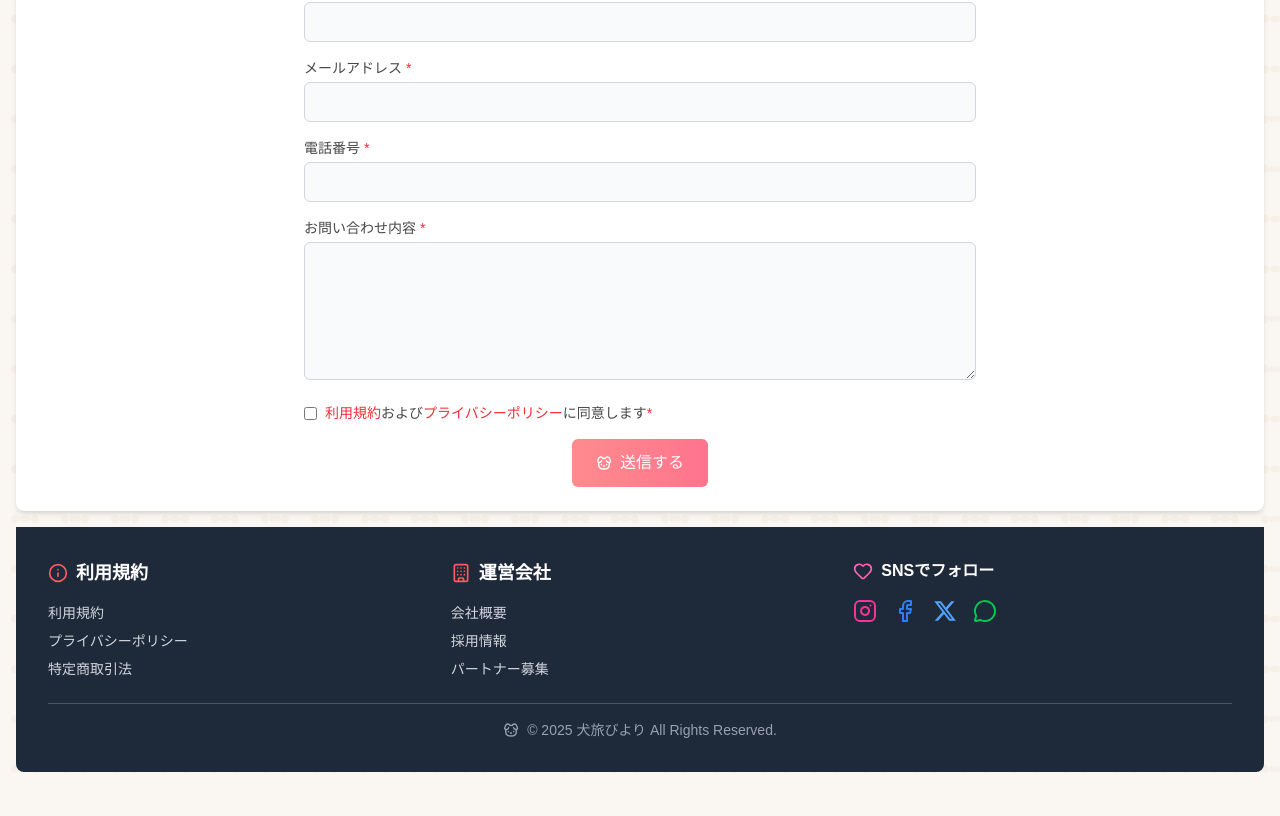
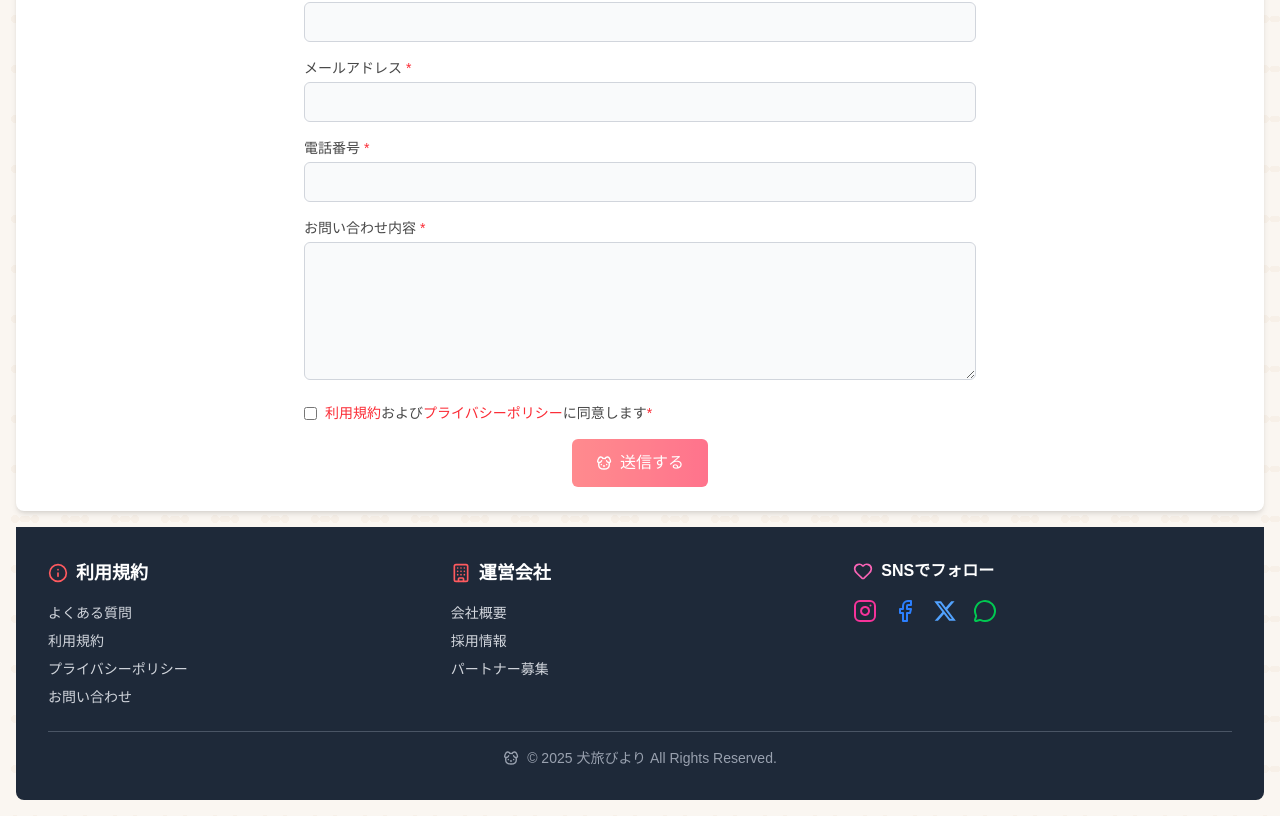
Before and after one commit to comarpy/inutabi-biyori, a Next.js app: page /business-contact in a window 1280 px wide. Shown: the part 456-1272 px from the top of the page. Before the commit the page ends 1244 px from the top, so only its background shows below. Built offline with nearby package versions, Linux system fonts and the light colour scheme.

Commit message:
フッターの「よくある質問」リンクを/faqに修正し、全ページに統一して追加

```diff
--- a/src/app/business-contact/page.tsx
+++ b/src/app/business-contact/page.tsx
@@ -189,9 +189,10 @@ export default function BusinessContactPage() {
                 利用規約
               </h3>
               <ul className="space-y-2 text-sm text-gray-300">
+                <li><Link href="/faq" className="hover:text-white transition-colors">よくある質問</Link></li>
                 <li><Link href="/terms" className="hover:text-white transition-colors">利用規約</Link></li>
                 <li><Link href="/privacy" className="hover:text-white transition-colors">プライバシーポリシー</Link></li>
-                <li><Link href="#" className="hover:text-white transition-colors">特定商取引法</Link></li>
+                <li><Link href="/contact" className="hover:text-white transition-colors">お問い合わせ</Link></li>
               </ul>
             </div>
 
--- a/src/app/contact/page.tsx
+++ b/src/app/contact/page.tsx
@@ -219,7 +219,7 @@ export default function ContactPage() {
                   サポート
                 </div>
                 <ul className="space-y-2 text-sm">
-                  <li><Link href="/contact" className="text-gray-300 hover:text-white hover:underline cursor-pointer transition-colors">よくある質問</Link></li>
+                  <li><Link href="/faq" className="text-gray-300 hover:text-white hover:underline cursor-pointer transition-colors">よくある質問</Link></li>
                   <li><Link href="/contact" className="text-gray-300 hover:text-white hover:underline cursor-pointer transition-colors">お問い合わせ</Link></li>
                   <li><Link href="/terms" className="text-gray-300 hover:text-white hover:underline cursor-pointer transition-colors">利用規約</Link></li>
                   <li><Link href="/privacy" className="text-gray-300 hover:text-white hover:underline cursor-pointer transition-colors">プライバシーポリシー</Link></li>
--- a/src/app/global-error.tsx
+++ b/src/app/global-error.tsx
@@ -161,9 +161,10 @@ export default function GlobalError({
                     利用規約
                   </h3>
                   <ul className="space-y-2 text-sm text-gray-300">
+                    <li><a href="/faq" className="hover:text-white transition-colors cursor-pointer">よくある質問</a></li>
                     <li><a href="/terms" className="hover:text-white transition-colors cursor-pointer">利用規約</a></li>
                     <li><a href="/privacy" className="hover:text-white transition-colors cursor-pointer">プライバシーポリシー</a></li>
-                    <li><a href="#" className="hover:text-white transition-colors cursor-pointer">特定商取引法</a></li>
+                    <li><a href="/contact" className="hover:text-white transition-colors cursor-pointer">お問い合わせ</a></li>
                   </ul>
                 </div>
 
--- a/src/app/hotel/[id]/page.tsx
+++ b/src/app/hotel/[id]/page.tsx
@@ -475,9 +475,10 @@ function HotelDetailContent() {
                   利用規約
                 </h3>
                 <ul className="space-y-2 text-sm text-gray-300">
-                  <li className="cursor-pointer hover:text-white">プライバシーポリシー</li>
-                  <li className="cursor-pointer hover:text-white">特定商取引法</li>
-                  <li className="cursor-pointer hover:text-white">キャンセルポリシー</li>
+                  <li><Link href="/faq" className="cursor-pointer hover:text-white">よくある質問</Link></li>
+                  <li><Link href="/privacy" className="cursor-pointer hover:text-white">プライバシーポリシー</Link></li>
+                  <li><Link href="/terms" className="cursor-pointer hover:text-white">利用規約</Link></li>
+                  <li><Link href="/contact" className="cursor-pointer hover:text-white">お問い合わせ</Link></li>
                 </ul>
               </div>
               <div>
--- a/src/app/not-found.tsx
+++ b/src/app/not-found.tsx
@@ -92,9 +92,10 @@ export default function NotFound() {
                     利用規約
                   </h3>
                   <ul className="space-y-2 text-sm text-gray-300">
+                    <li><Link href="/faq" className="hover:text-white transition-colors">よくある質問</Link></li>
                     <li><Link href="/terms" className="hover:text-white transition-colors">利用規約</Link></li>
                     <li><Link href="/privacy" className="hover:text-white transition-colors">プライバシーポリシー</Link></li>
-                    <li><Link href="#" className="hover:text-white transition-colors">特定商取引法</Link></li>
+                    <li><Link href="/contact" className="hover:text-white transition-colors">お問い合わせ</Link></li>
                   </ul>
                 </div>
 
--- a/src/app/page.tsx
+++ b/src/app/page.tsx
@@ -456,7 +456,7 @@ function HomeContent() {
                   サポート
                 </div>
                 <ul className="space-y-2 text-sm">
-                  <li><Link href="/contact" className="text-gray-300 hover:text-white hover:underline cursor-pointer transition-colors">よくある質問</Link></li>
+                  <li><Link href="/faq" className="text-gray-300 hover:text-white hover:underline cursor-pointer transition-colors">よくある質問</Link></li>
                   <li><Link href="/contact" className="text-gray-300 hover:text-white hover:underline cursor-pointer transition-colors">お問い合わせ</Link></li>
                   <li><Link href="/terms" className="text-gray-300 hover:text-white hover:underline cursor-pointer transition-colors">利用規約</Link></li>
                   <li><Link href="/privacy" className="text-gray-300 hover:text-white hover:underline cursor-pointer transition-colors">プライバシーポリシー</Link></li>
--- a/src/app/privacy/page.tsx
+++ b/src/app/privacy/page.tsx
@@ -267,7 +267,7 @@ export default function PrivacyPolicyPage() {
                   サポート
                 </div>
                 <ul className="space-y-2 text-sm">
-                  <li><Link href="/contact" className="text-gray-300 hover:text-white hover:underline cursor-pointer transition-colors">よくある質問</Link></li>
+                  <li><Link href="/faq" className="text-gray-300 hover:text-white hover:underline cursor-pointer transition-colors">よくある質問</Link></li>
                   <li><Link href="/contact" className="text-gray-300 hover:text-white hover:underline cursor-pointer transition-colors">お問い合わせ</Link></li>
                   <li><Link href="/terms" className="text-gray-300 hover:text-white hover:underline cursor-pointer transition-colors">利用規約</Link></li>
                   <li><Link href="/privacy" className="text-gray-300 hover:text-white hover:underline cursor-pointer transition-colors">プライバシーポリシー</Link></li>
--- a/src/app/search/page.tsx
+++ b/src/app/search/page.tsx
@@ -574,6 +574,7 @@ function SearchContent() {
                       利用規約
                     </h5>
                     <ul className="space-y-1 text-gray-300">
+                      <li><Link href="/faq" className="hover:text-white cursor-pointer">よくある質問</Link></li>
                       <li><Link href="/privacy" className="hover:text-white cursor-pointer">プライバシーポリシー</Link></li>
                       <li><Link href="/terms" className="hover:text-white cursor-pointer">利用規約</Link></li>
                       <li><Link href="/contact" className="hover:text-white cursor-pointer">お問い合わせ</Link></li>
--- a/src/app/terms/page.tsx
+++ b/src/app/terms/page.tsx
@@ -223,7 +223,7 @@ export default function TermsOfServicePage() {
                   サポート
                 </div>
                 <ul className="space-y-2 text-sm">
-                  <li><Link href="/contact" className="text-gray-300 hover:text-white hover:underline cursor-pointer transition-colors">よくある質問</Link></li>
+                  <li><Link href="/faq" className="text-gray-300 hover:text-white hover:underline cursor-pointer transition-colors">よくある質問</Link></li>
                   <li><Link href="/contact" className="text-gray-300 hover:text-white hover:underline cursor-pointer transition-colors">お問い合わせ</Link></li>
                   <li><Link href="/terms" className="text-gray-300 hover:text-white hover:underline cursor-pointer transition-colors">利用規約</Link></li>
                   <li><Link href="/privacy" className="text-gray-300 hover:text-white hover:underline cursor-pointer transition-colors">プライバシーポリシー</Link></li>
```
Also changed, not shown: src/app/icon.png (added).
